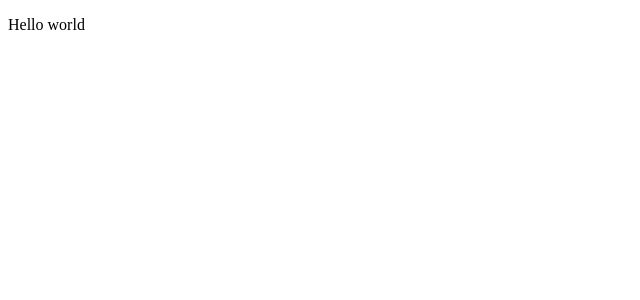
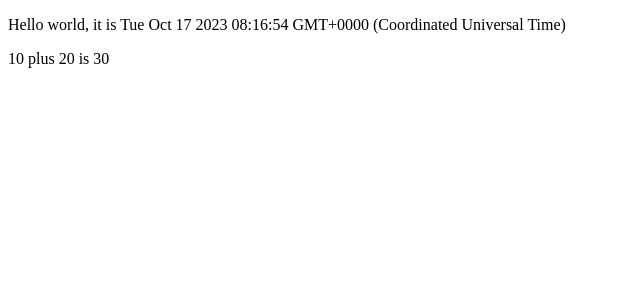
Before and after one commit to KumaranMba/class-workout, a React (Vite) app: page / in a window 1280 px wide. Shown: the top 300 px of the page, without its empty margins (0-640 px from the left). Built offline with nearby package versions, Linux system fonts and the light colour scheme.

Commit message:
Adding dynamic content

```diff
--- a/src/App.jsx
+++ b/src/App.jsx
@@ -10,14 +10,17 @@
 
 function App(){
 
-  console.log("Hello from the component");
-
+  const now = new Date();
+  console.log(now);
+  const a =10;
+  const b =20;
 
   return(
     <div>
-      <p>Hello world</p>
+      <p>Hello world, it is {now.toString()}</p>
+      <p> {a} plus {b} is {a+b}</p>
     </div>
   )
-}
+  }
 
 export  default App;
```
